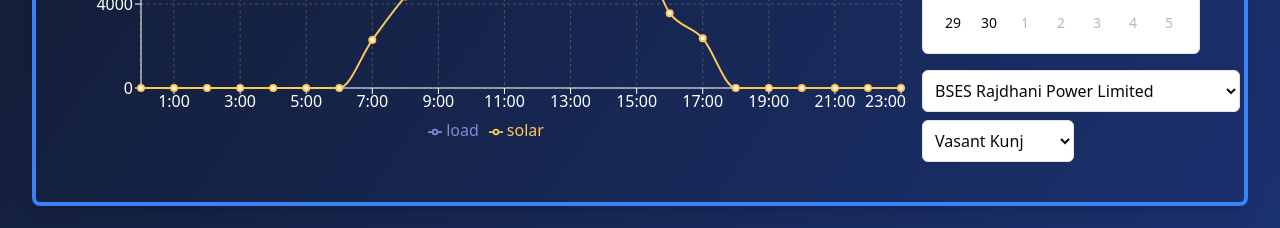
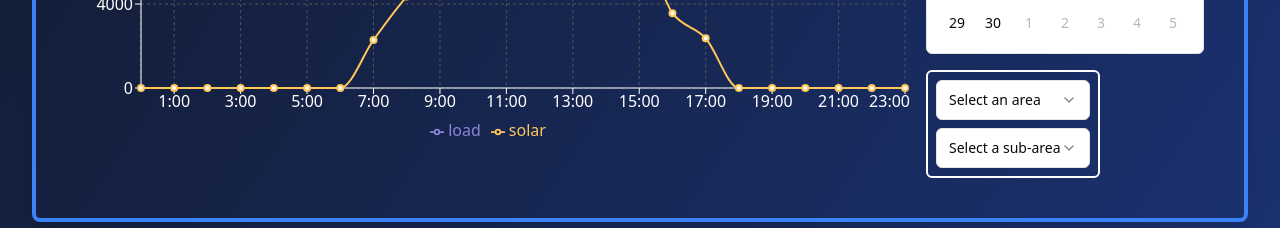
Before and after one commit to DJ-BoT07/Sih-Proto, a Next.js app: page /chart in a window 1280 px wide. Shown: the part 721-949 px from the top of the page. Built offline with nearby package versions, Linux system fonts and the light colour scheme.

Commit message:
Done AREA

```diff
--- a/app/chart/CurrentLoadChart.js
+++ b/app/chart/CurrentLoadChart.js
@@ -11,6 +11,7 @@ import {
   ResponsiveContainer
 } from "recharts";
 import { areaCoordinates } from "@/app/component/globeConfig";
+import { Select, SelectTrigger, SelectContent, SelectItem, SelectValue } from "@/components/ui/select";
 
 const generateRandomData = (date, area, subArea) => {
   const seed = date.getTime() + area.length + subArea.length;
@@ -91,16 +92,28 @@ export default function CurrentLoadChart({ date, setDate }) {
             onSelect={(newDate) => setDate(newDate || new Date())}
             className="rounded-md border bg-white mb-4"
           />
-          <select value={area} onChange={(e) => setArea(e.target.value)} className="mb-2 p-2 rounded-md border bg-white">
-            {Object.keys(subAreas).map((area) => (
-              <option key={area} value={area}>{area}</option>
-            ))}
-          </select>
-          <select value={subArea} onChange={(e) => setSubArea(e.target.value)} className="p-2 rounded-md border bg-white">
-            {subAreas[area].map((subArea) => (
-              <option key={subArea} value={subArea}>{subArea}</option>
-            ))}
-          </select>
+          <div className="flex flex-col gap-2 border-2 border-white p-2 rounded-md w-auto">
+          <Select onValueChange={setArea} className="mb-2 p-2 rounded-md border bg-white">
+            <SelectTrigger>
+              <SelectValue placeholder="Select an area" />
+            </SelectTrigger>
+            <SelectContent>
+              {Object.keys(subAreas).map((area) => (
+                <SelectItem key={area} value={area}>{area}</SelectItem>
+              ))}
+            </SelectContent>
+          </Select>
+          <Select onValueChange={setSubArea} className="p-2 rounded-md border bg-white">
+            <SelectTrigger>
+              <SelectValue placeholder="Select a sub-area" />
+            </SelectTrigger>
+            <SelectContent>
+              {subAreas[area].map((subArea) => (
+                <SelectItem key={subArea} value={subArea}>{subArea}</SelectItem>
+              ))}
+            </SelectContent>
+          </Select>
+          </div>
         </div>
       </div>
     </div>
```
